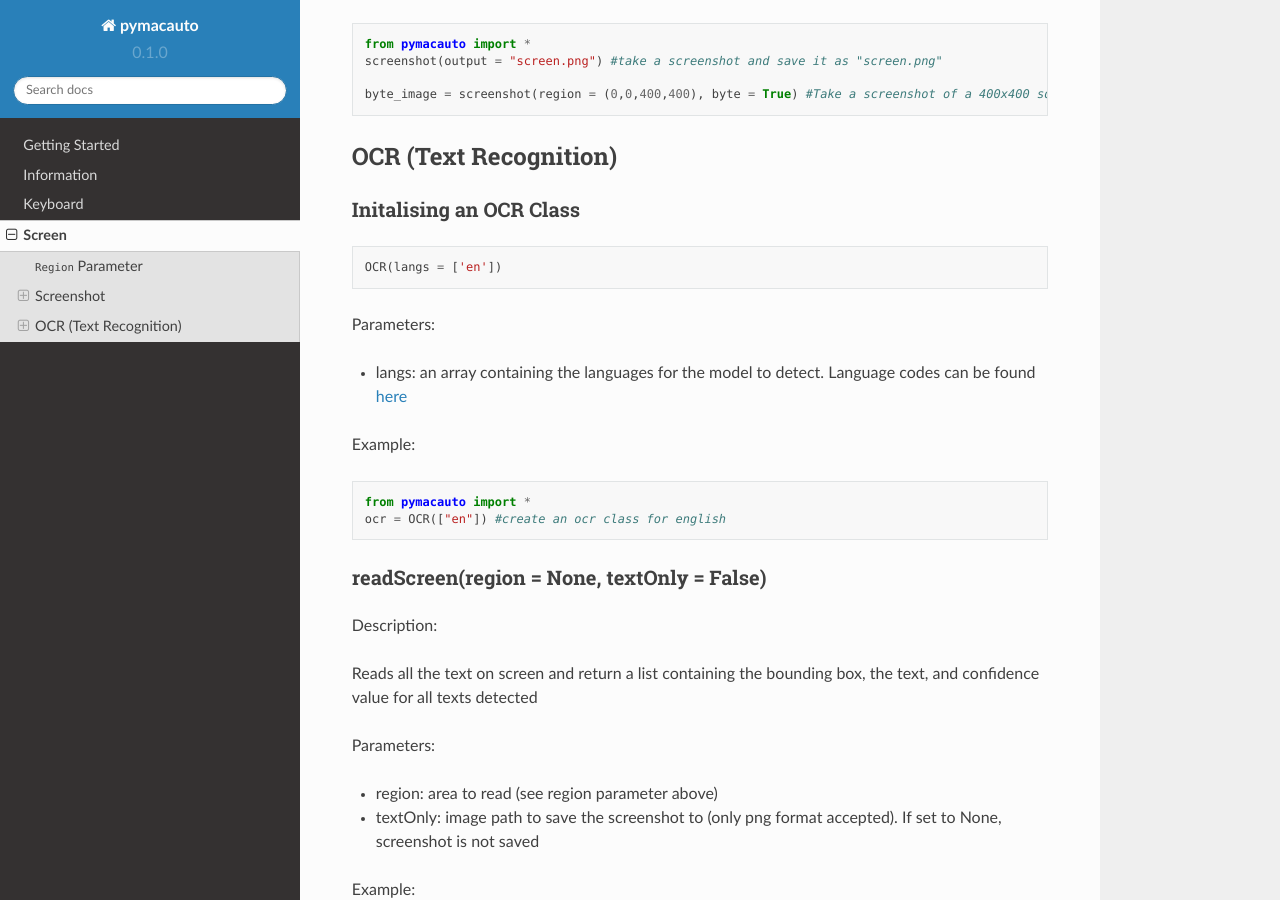
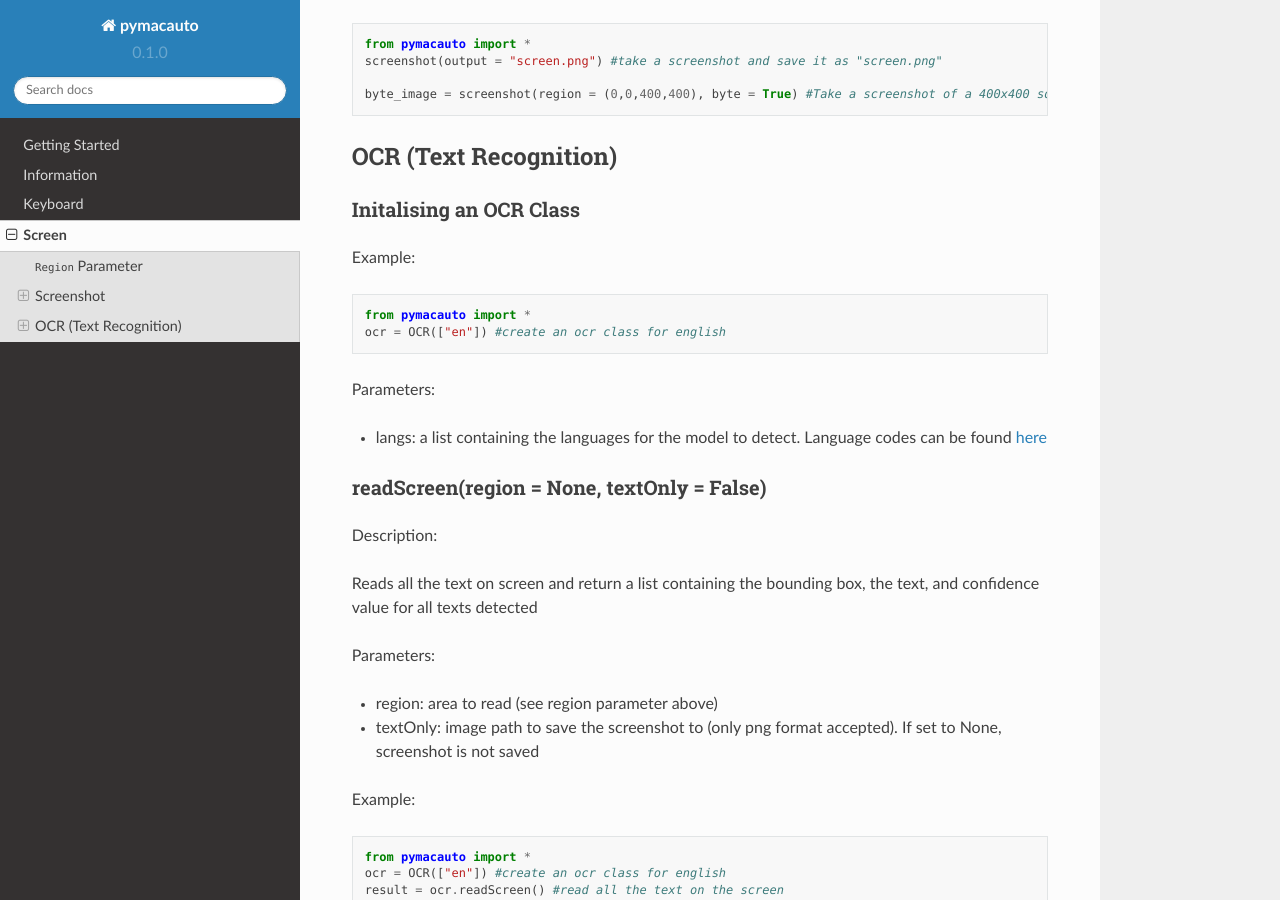
Before and after one commit to Existance29/pymacauto, a Sphinx documentation site: the page built from docs/source/screen.rst, in a window 1280 px wide and 900 px high, scrolled down 755 px. Built offline with Sphinx 7.4.7 and the Read the Docs theme 2.0.0, drawn with Linux system fonts in a browser that asks for light colours.

Commit message:
Update screen.rst

```diff
--- a/docs/source/screen.rst
+++ b/docs/source/screen.rst
@@ -40,21 +40,16 @@
 Initalising an OCR Class
 """""""""
 
-.. code:: python
-
-  OCR(langs = ['en'])
-
-Parameters:
-
-* langs: an array containing the languages for the model to detect. Language codes can be found `here <https://www.jaided.ai/easyocr/>`_
-
-
 Example:
 
 .. code:: python
 
   from pymacauto import *
   ocr = OCR(["en"]) #create an ocr class for english
+
+Parameters:
+
+* langs: a list containing the languages for the model to detect. Language codes can be found `here <https://www.jaided.ai/easyocr/>`_
 
 readScreen(region = None, textOnly = False)
 """""""""
```
